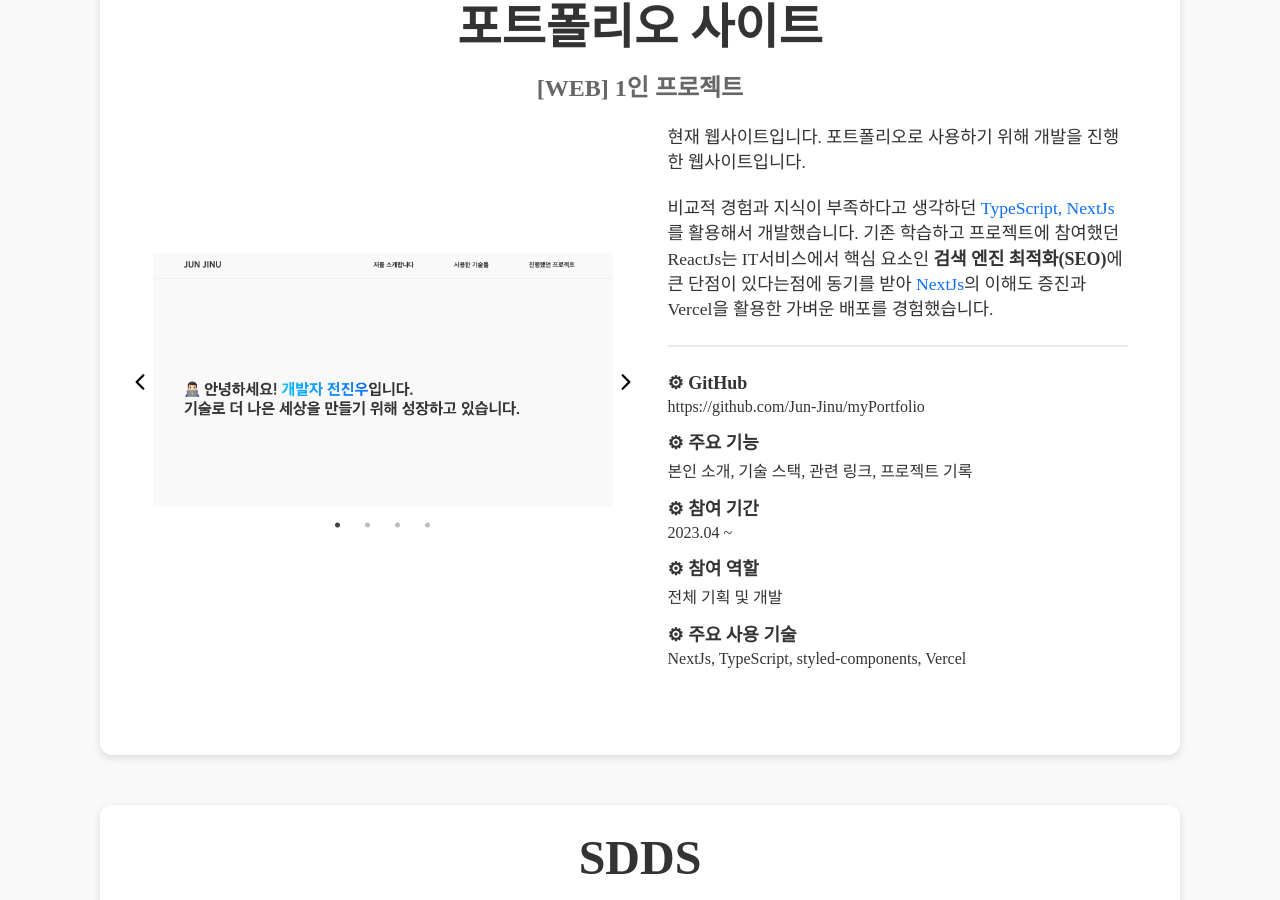
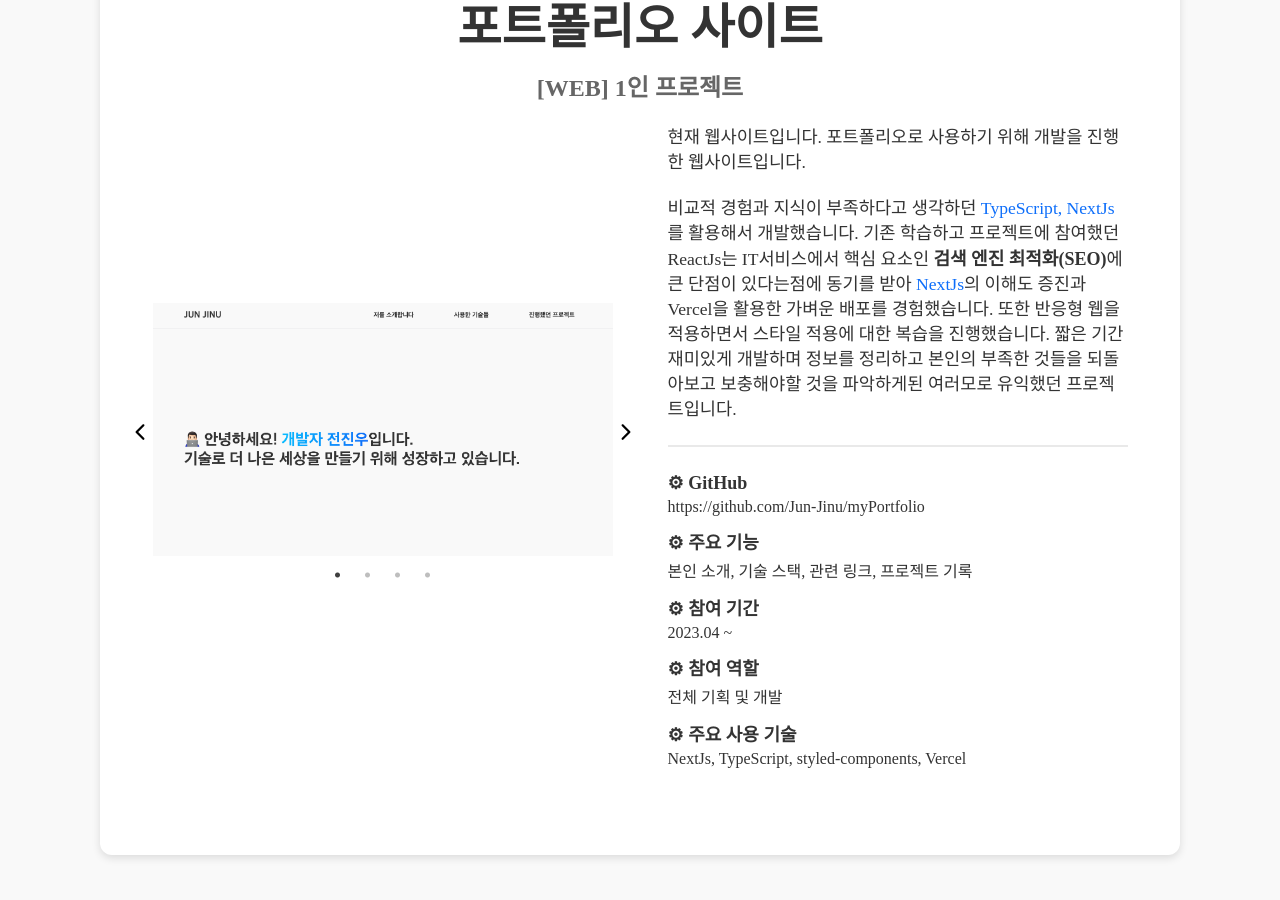
Before and after one commit to Jun-Jinu/portfolio, a Next.js app: page / in a window 1280 px wide. Shown: the part 3499-4399 px from the top of the page. Built offline with nearby package versions, Linux system fonts and the light colour scheme.

Commit message:
fix: 포트폴리오 프로젝트 설명

```diff
--- a/core/repository.tsx
+++ b/core/repository.tsx
@@ -75,7 +75,11 @@ export const ProjectData: Project[] = [
                 ReactJs는 IT서비스에서 핵심 요소인 <b>검색 엔진 최적화(SEO)</b>
                 에 큰 단점이 있다는점에 동기를 받아{" "}
                 <SkillDescription>NextJs</SkillDescription>의 이해도 증진과
-                Vercel을 활용한 가벼운 배포를 경험했습니다.
+                Vercel을 활용한 가벼운 배포를 경험했습니다. 또한 반응형 웹을
+                적용하면서 스타일 적용에 대한 복습을 진행했습니다. 짧은 기간
+                재미있게 개발하며 정보를 정리하고 본인의 부족한 것들을
+                되돌아보고 보충해야할 것을 파악하게된 여러모로 유익했던
+                프로젝트입니다.
             </span>
         ),
         link: ["https://github.com/Jun-Jinu/myPortfolio"],
```
